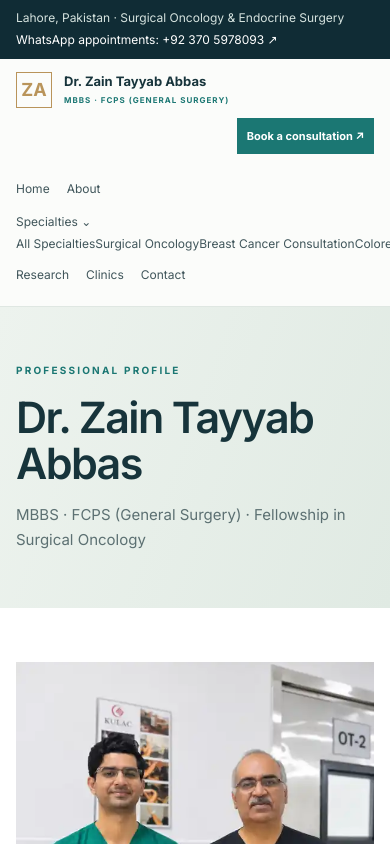
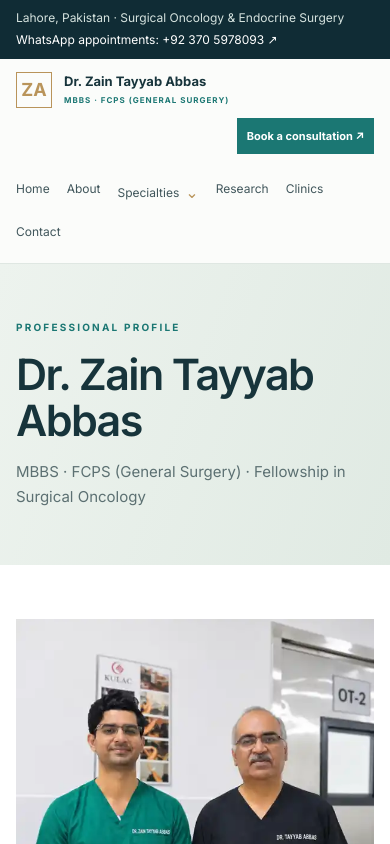
Before and after one commit to franklinctapley-del1122/Drzaintayyababbas, a Next.js app: page /about in a window 390 px wide. Shown: the top 844 px of the page. Built offline with nearby package versions, Linux system fonts and the light colour scheme.

Commit message:
Style specialties dropdown menu

```diff
--- a/app/globals.css
+++ b/app/globals.css
@@ -208,3 +208,20 @@ h1,h2,h3,p,a,strong{overflow-wrap:anywhere}
 @media(max-width:950px){.specialties-card-grid{grid-template-columns:repeat(2,minmax(0,1fr));gap:18px}}
 @media(max-width:620px){.specialties-cards-section{padding:42px 0 55px}.specialties-directory-title{margin-bottom:30px}.specialties-card-grid{grid-template-columns:repeat(2,minmax(0,1fr));gap:14px}.specialty-tile{height:155px;min-height:155px}.specialty-tile-art{height:98px;min-height:98px}.specialty-medical-icon{width:70px;height:70px}.specialty-tile-copy{padding:0 7px 15px}.specialty-tile-copy h2{font-size:14px}}
 @media(max-width:380px){.specialties-card-grid{grid-template-columns:1fr}.specialty-tile{height:160px}}
+
+
+/* Header specialties dropdown */
+.nav-dropdown{position:relative;display:flex;align-items:center;height:100%}
+.nav-dropdown-trigger{display:inline-flex;align-items:center;gap:6px}
+.nav-dropdown-trigger span{font-size:16px;color:var(--gold);transition:transform .18s ease}
+.nav-dropdown-menu{position:absolute;top:calc(100% - 8px);left:0;z-index:50;display:none;width:285px;max-height:72vh;overflow-y:auto;padding:9px;background:#fff;border:1px solid #dfe7e2;box-shadow:0 16px 38px #102c3526;border-radius:8px}
+.nav-dropdown:hover .nav-dropdown-menu,.nav-dropdown:focus-within .nav-dropdown-menu{display:block}
+.nav-dropdown:hover .nav-dropdown-trigger span,.nav-dropdown:focus-within .nav-dropdown-trigger span{transform:rotate(180deg)}
+.nav-dropdown-menu a{display:block;padding:10px 12px;border-radius:5px;font-size:12px;line-height:1.35;color:#40565b}
+.nav-dropdown-menu a:hover,.nav-dropdown-menu a:focus{background:#edf4ef;color:var(--teal)}
+.nav-dropdown-menu .nav-dropdown-all{font-weight:700;color:var(--teal);border-bottom:1px solid var(--line);border-radius:0;margin-bottom:5px}
+@media(max-width:720px){
+  .nav-dropdown{height:auto;display:block}
+  .nav-dropdown-menu{top:100%;left:0;width:min(285px,calc(100vw - 40px));max-height:55vh}
+  .nav-dropdown-trigger{padding:5px 0}
+}
```
